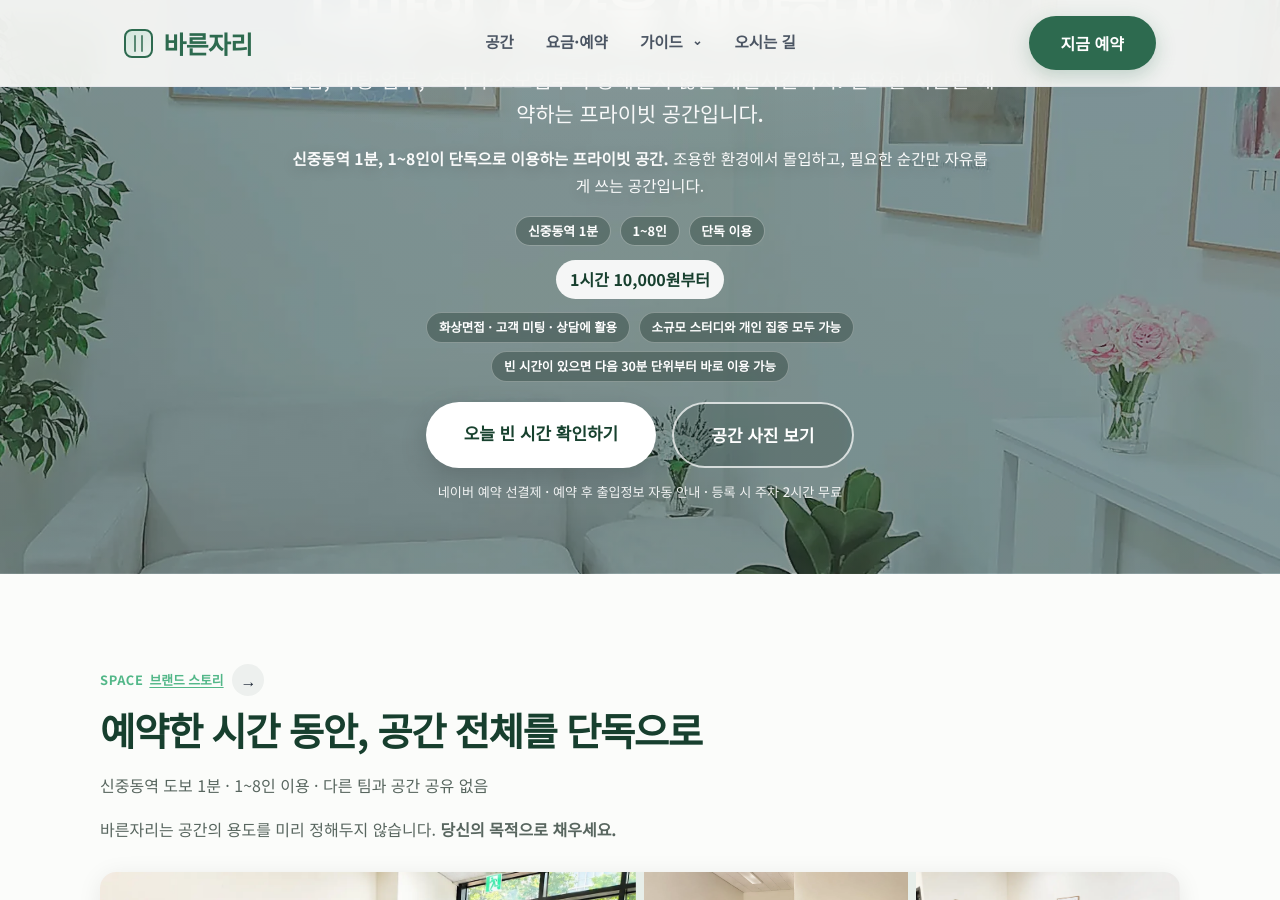
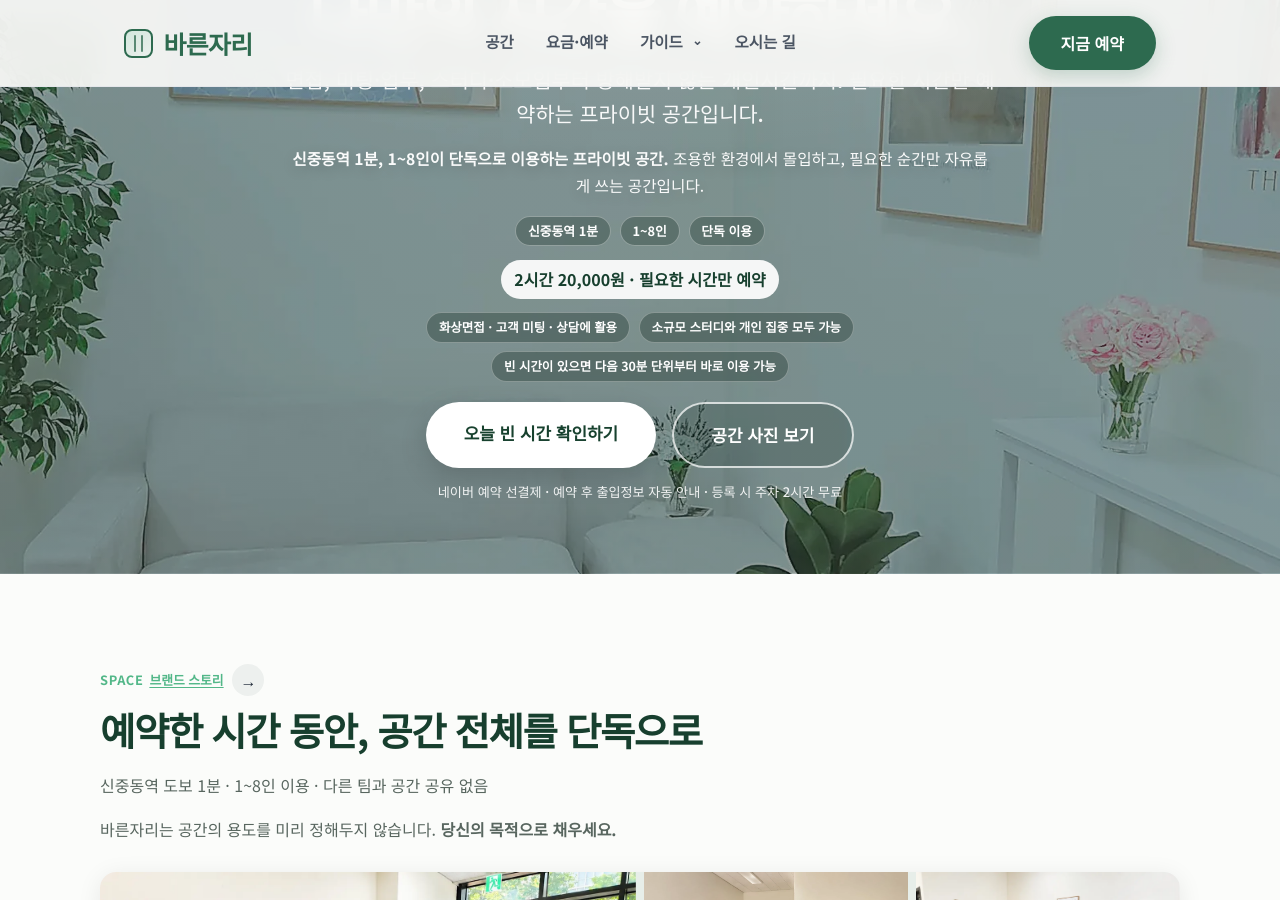
Before and after one commit to bareunspace/blog, a Jekyll site: the page built from index.html, in a window 1280 px wide and 900 px high, scrolled down 239 px. Built offline with Jekyll 4.4.1, drawn with Linux system fonts in a browser that asks for light colours; some of the changed text lies outside the part shown.

Commit message:
Align homepage pricing with booking time choices

```diff
--- a/index.html
+++ b/index.html
@@ -28,7 +28,7 @@
       <span>1~8인</span>
       <span>단독 이용</span>
     </div>
-    <p class="hero-price">1시간 10,000원부터</p>
+    <p class="hero-price">2시간 20,000원 · 필요한 시간만 예약</p>
     <ul class="hero-points" aria-label="공간 핵심 포인트">
       <li>화상면접 · 고객 미팅 · 상담에 활용</li>
       <li>소규모 스터디와 개인 집중 모두 가능</li>
@@ -184,6 +184,11 @@
   {% assign focus = ops.products.focus_4h %}
   {% assign long6 = ops.products.long_6h %}
   {% assign day8 = ops.products.day_8h %}
+  <style>
+    main#mainContent #about .pricing-cards{grid-template-columns:repeat(3,minmax(0,1fr));}
+    @media(max-width:900px){main#mainContent #about .pricing-cards{grid-template-columns:repeat(2,minmax(0,1fr));}}
+    @media(max-width:640px){main#mainContent #about .pricing-cards{grid-template-columns:1fr;}}
+  </style>
   <section id="about">
     <div class="section-inner">
       <div class="home-section-label-row">
@@ -191,17 +196,10 @@
         <a class="blog-guide-category-link" href="{{ '/booking/' | relative_url }}" aria-label="바른자리 이용시간 전체 보기" data-cta="about_label_booking">→</a>
       </div>
       <h2 class="section-title">이용 요금·상품</h2>
-      <p class="section-desc">목적별로 공간이 나뉘는 것이 아니라, 필요한 시간에 맞춰 선택하는 방식입니다. 2시간·3시간·4시간은 집중하거나 함께 준비할 때 추천하는 이용시간입니다.</p>
+      <p class="section-desc">목적별로 공간이 나뉘는 것이 아니라, 필요한 시간에 맞춰 선택하는 방식입니다. 2시간·3시간·4시간은 집중하거나 함께 준비할 때 참고하기 좋은 대표 이용시간입니다.</p>
       <div class="about-layout">
         <div class="pricing-cards">
-          <a href="{{ hourly.booking_url }}" target="_blank" rel="noopener noreferrer" class="price-card" data-cta="price_hourly" aria-label="1시간부터 예약하기">
-            <p class="price-label">1시간 가볍게 시작</p>
-            <p class="price-amount">10,000<span class="price-unit">원 / 시간</span></p>
-            <p class="price-desc">개인 공부 · 업무 · 짧은 미팅 · 상담 · 개인시간</p>
-            <span class="price-card-cta">1시간부터 예약하기 →</span>
-          </a>
-          <a href="{{ interview.booking_url }}" target="_blank" rel="noopener noreferrer" class="price-card recommended" data-cta="price_interview_2h" aria-label="2시간 예약하기">
-            <span class="price-badge">추천 이용시간</span>
+          <a href="{{ interview.booking_url }}" target="_blank" rel="noopener noreferrer" class="price-card" data-cta="price_interview_2h" aria-label="2시간 예약하기">
             <p class="price-label">2시간 집중 준비</p>
             <p class="price-amount">20,000<span class="price-unit">원 / 2시간</span></p>
             <p class="price-desc">면접 · 발표 · 스피킹 · 리허설 · 집중 작업</p>
@@ -214,8 +212,7 @@
             <p class="price-desc">스터디 · 팀플 · 프로젝트 · 토론 · 소모임</p>
             <span class="price-card-cta">3시간 예약하기 →</span>
           </a>
-          <a href="{{ focus.booking_url }}" target="_blank" rel="noopener noreferrer" class="price-card extended-choice" data-cta="price_focus_4h" aria-label="4시간 예약하기">
-            <span class="price-badge">여유 있는 이용</span>
+          <a href="{{ focus.booking_url }}" target="_blank" rel="noopener noreferrer" class="price-card" data-cta="price_focus_4h" aria-label="4시간 예약하기">
             <p class="price-label">4시간 긴 몰입</p>
             <p class="price-amount">40,000<span class="price-unit">원 / 4시간</span></p>
             <p class="price-desc">그룹스터디 · 시험 준비 · 팀 프로젝트 · 장시간 작업 · 워크숍</p>
@@ -230,6 +227,11 @@
             <a href="{{ day8.booking_url }}" target="_blank" rel="noopener noreferrer" data-cta="price_day_8h" style="flex:1 1 180px;padding:.7rem .9rem;border:1px solid #d2e0d7;border-radius:10px;color:#245f43;text-decoration:none;font-weight:800;">8시간 · 80,000원 →</a>
           </div>
           <span style="display:block;margin-top:.55rem;color:#7a847e;font-size:.78rem;">24시간 이용 가능 · 늦은 밤과 새벽도 일반 시간제 예약으로 이용합니다.</span>
+        </div>
+        <div style="margin-top:.9rem;padding:.9rem 1rem;border:1px dashed #b9cbbf;border-radius:14px;background:#f8faf8;">
+          <strong style="display:block;color:#26332b;">원하는 시간이 상품에 없나요?</strong>
+          <span style="display:block;margin-top:.3rem;color:#68736c;font-size:.88rem;">1시간부터 30분 단위로 직접 선택할 수 있습니다.</span>
+          <a href="{{ hourly.booking_url }}" target="_blank" rel="noopener noreferrer" data-cta="price_custom_time" style="display:inline-flex;margin-top:.65rem;padding:.65rem .85rem;border:1px solid #b9cbbf;border-radius:10px;background:#fff;color:#245f43;text-decoration:none;font-weight:800;">원하는 시간 직접 선택하기 →</a>
         </div>
       </div>
       <a href="{{ '/booking/' | relative_url }}" class="about-cta" data-cta="about_booking_guide">예약하기 →</a>
```
